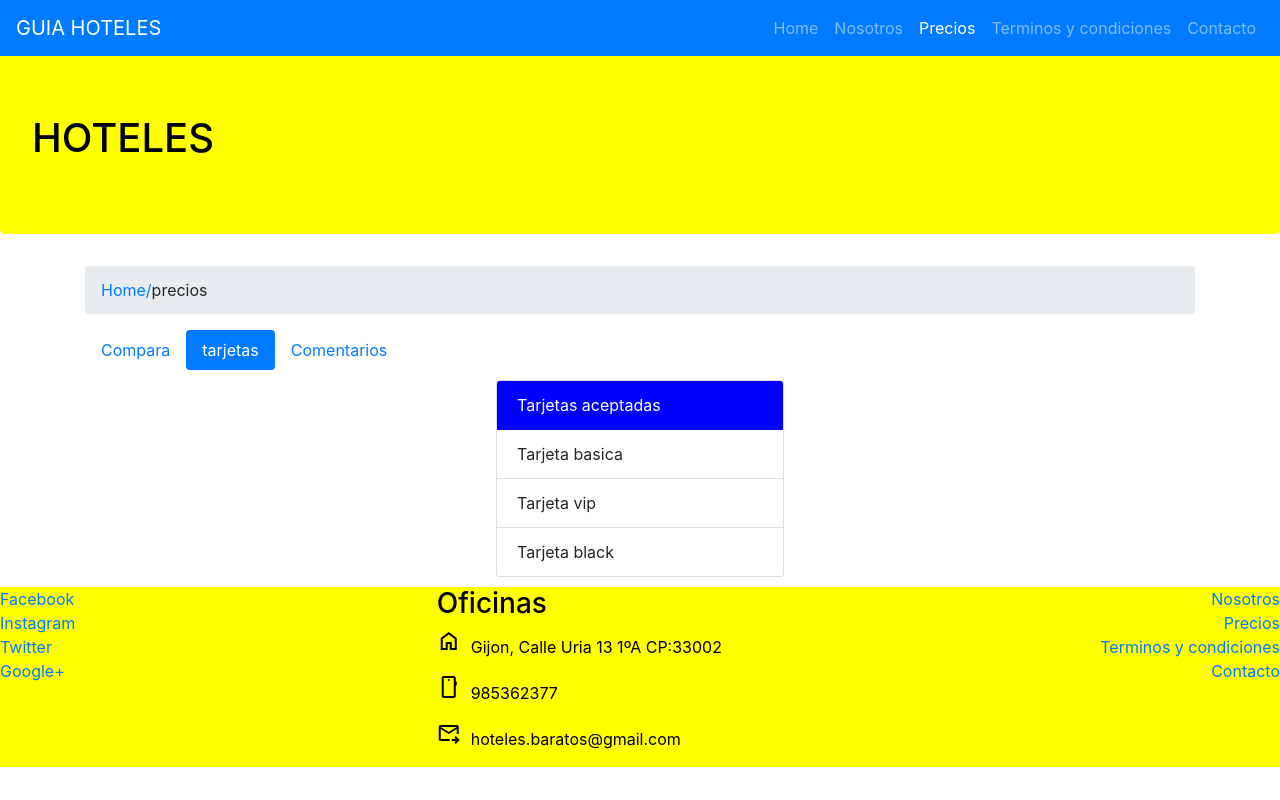
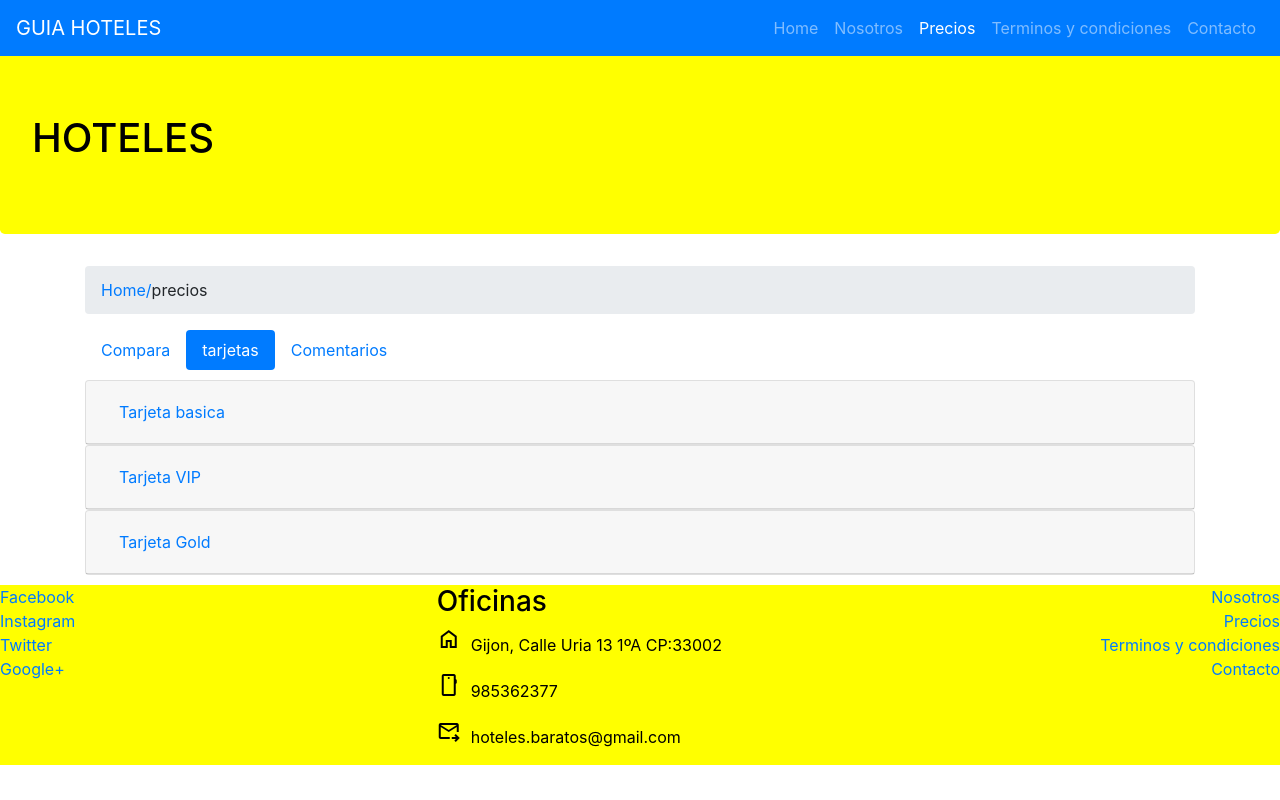
Before and after one commit to imoreno73/Hoteles, a website: page precios.html in a window 1280 px wide. Both pictures are taken after a click on the tab "tarjetas". Drawn offline with nearby package versions, Linux system fonts and the light colour scheme.

Commit message:
añadido acordeon de tarjetas

```diff
--- a/precios.html
+++ b/precios.html
@@ -97,17 +97,48 @@
                 </div>
             </div>
             <div class="tab-pane fade" id="tarjetas" role="tabpanel" arialabelledby="tarjetas-tab">
-                <div class="d-flex justify-content-center">
-                    <div class="card" style="width: 18rem;">
-                        <div class="card-header" style="background-color: blue;color: white;">Tarjetas aceptadas</div>
-                            <ul class="list-group list-group-flush">
-                                <li class="list-group-item">Tarjeta basica</li>
-                                <li class="list-group-item">Tarjeta vip</li>
-                                <li class="list-group-item">Tarjeta black</li>
-                            </ul>
+                <div class="accordion" id="accordionTarjetas">
+                    <div class="card">
+                        <div class="card-header" id="headingOne">
+                            <h5 class="mb-0">
+                                <button class="btn btn-link" type="button" data-toggle="collapse" data-target="#collapseBasics" aria-expanded="true" aria-controlls="collapseBasics">Tarjeta basica</button>
+                            </h5>
+                        </div>
+                        <div id="collapseBasics" class="collapse" aria-labelledby="headingOne" data-parents="accordionTarjetas">
+                            <div class="card-body">
+                                Puedes reservar en 3 cuotas sin intereses
+                            </div>
+                        </div>
+                    </div>
+                    <div class="card">
+                        <div class="card-header" id="headingTwo">
+                            <h5 class="mb-0">
+                                <button class="btn btn-link collapsed" type="button" data-toggle="collapse" data-target="#collapseVip" aria-expanded="false" aria-controlls="collapseVip">Tarjeta VIP</button>
+                            </h5>
+                        </div>
+                        <div id="collapseVip" class="collapse" aria-labelledby="headingTwo" data-parents="accordionTarjetas">
+                            <div class="card-body">
+                                Puedes reservar en 6 cuotas sin intereses
+                                Al llegar recibiras un obsequio de merchandising del hotel
+                            </div>
+                        </div>
+                    </div>
+                    <div class="card">
+                        <div class="card-header" id="headingThree">
+                            <h5 class="mb-0">
+                                <button class="btn btn-link collapsed" type="button" data-toggle="collapse" data-target="#collapseGold" aria-expanded="false" aria-controlls="collapseGold">Tarjeta Gold</button>
+                            </h5>
+                        </div>
+                        <div id="collapseGold" class="collapse" aria-labelledby="headingThree" data-parents="accordionTarjetas">
+                            <div class="card-body">
+                                Puedes reservar en 12 cuotas sin intereses
+                                Al llegar recibiras un obsequio de merchandising del hotel y
+                                acceso gratuito a todas las actividades y excursiones del Hotel
+                            </div>
                         </div>
                     </div>
                 </div>
+            </div>
             <div class="tab-pane fade" id="comentarios" role="tabpanel" arialabelledby="comentarios-tab">Comentarios</div>
         </div>
     </div>
```
